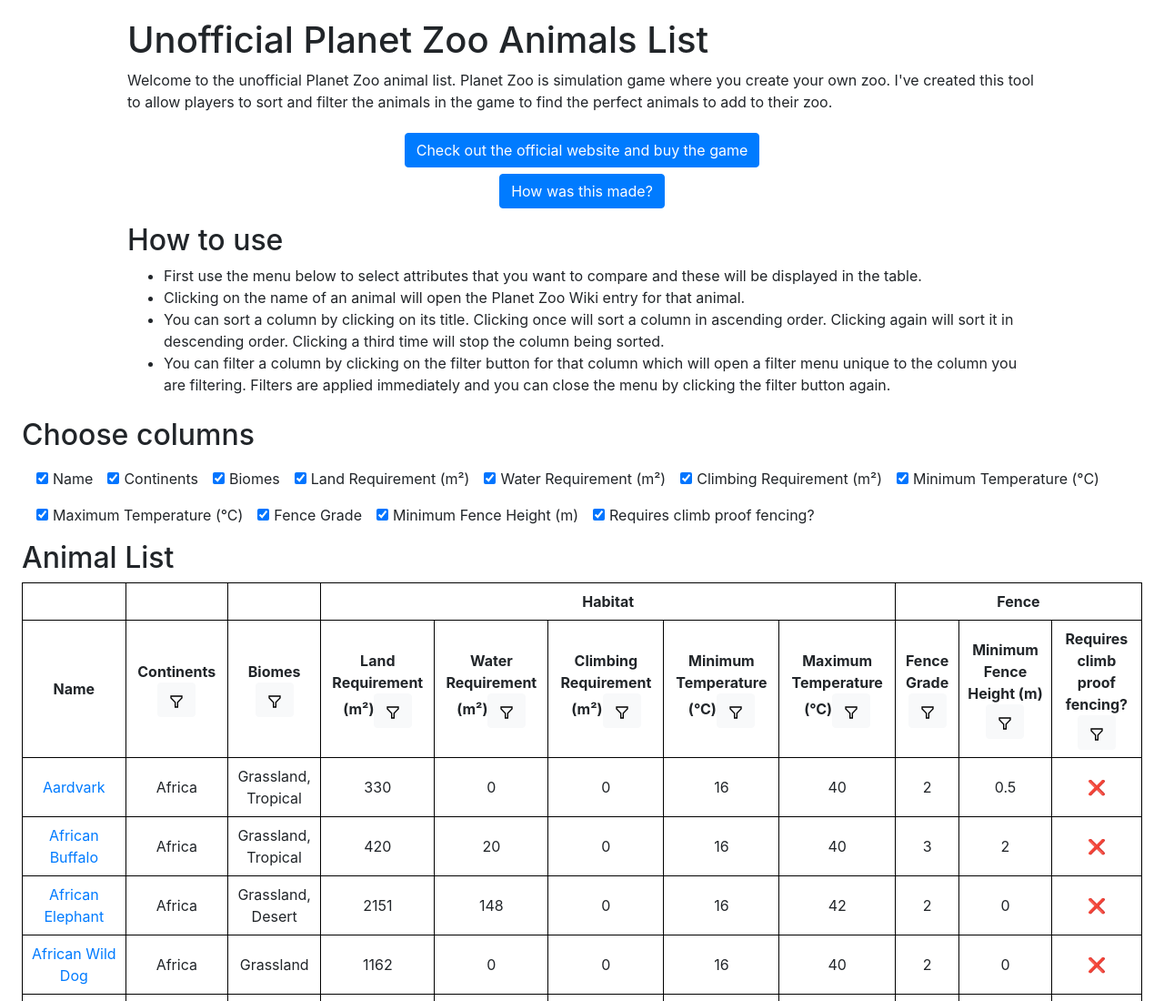
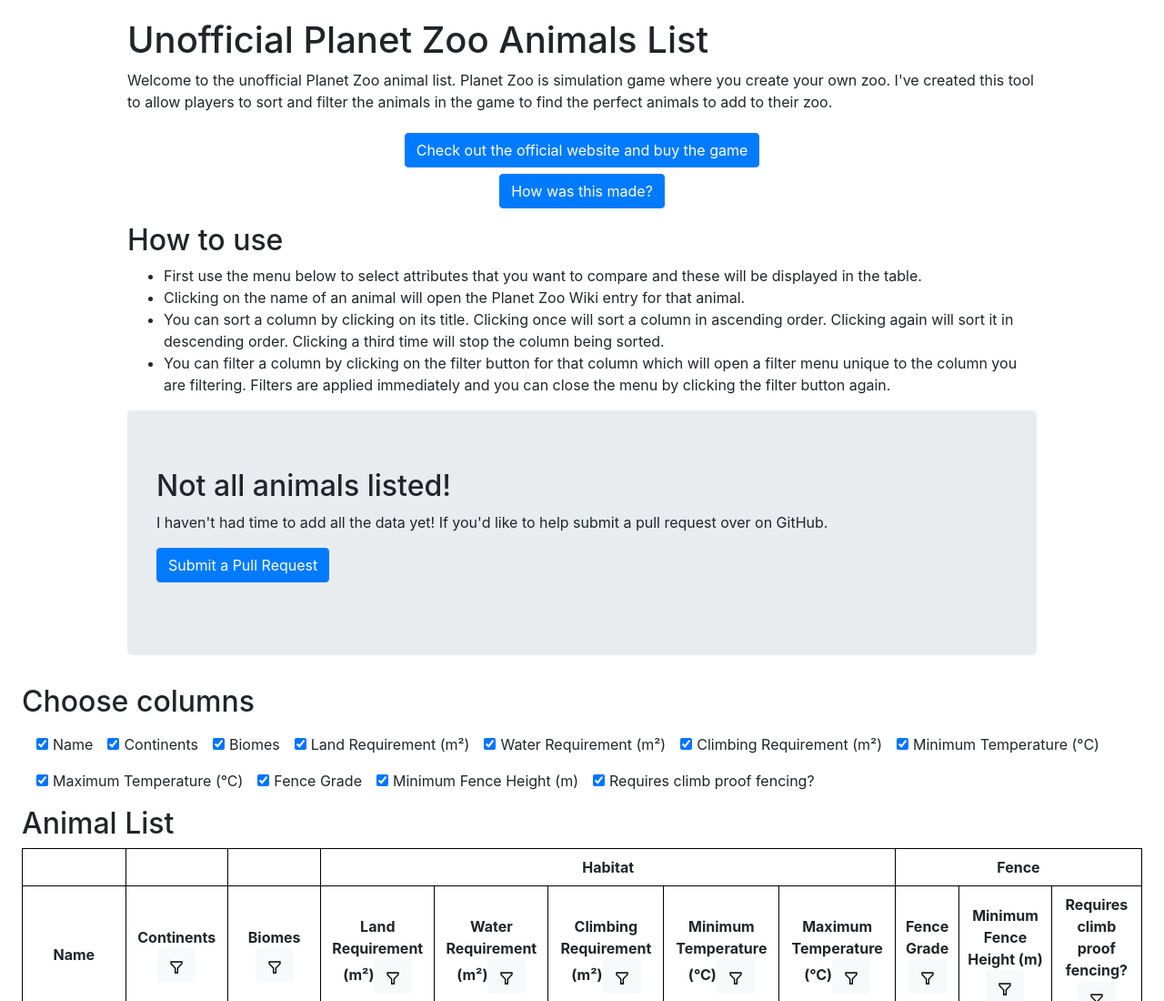
Before and after one commit to CodingGreen/pz-animal-list, a Gatsby site: page / in a window 1280 px wide. Shown: the top 1100 px of the page at 91% size. Built offline with nearby package versions, Linux system fonts and the light colour scheme; Gatsby itself is replaced by a stand-in of ours.

Commit message:
:sparkles: Added message about incomplete data

```diff
--- a/src/pages/index.jsx
+++ b/src/pages/index.jsx
@@ -1,5 +1,6 @@
 import React from 'react';
 import Button from 'react-bootstrap/Button';
+import Jumbotron from 'react-bootstrap/Jumbotron';
 import Seo from '../components/Seo';
 import DataTable from '../components/DataTable';
 import InfoModal from '../components/InfoModal';
@@ -40,6 +41,16 @@
           you can close the menu by clicking the filter button again.
         </li>
       </ul>
+      <Jumbotron>
+        <h2>Not all animals listed!</h2>
+        <p>
+          I haven&apos;t had time to add all the data yet! If you&apos;d like to help submit a pull
+          request over on GitHub.
+        </p>
+        <p>
+          <Button href="https://github.com/CodingGreen/pz-animal-list">Submit a Pull Request</Button>
+        </p>
+      </Jumbotron>
     </div>
     <DataTable />
   </>
```
